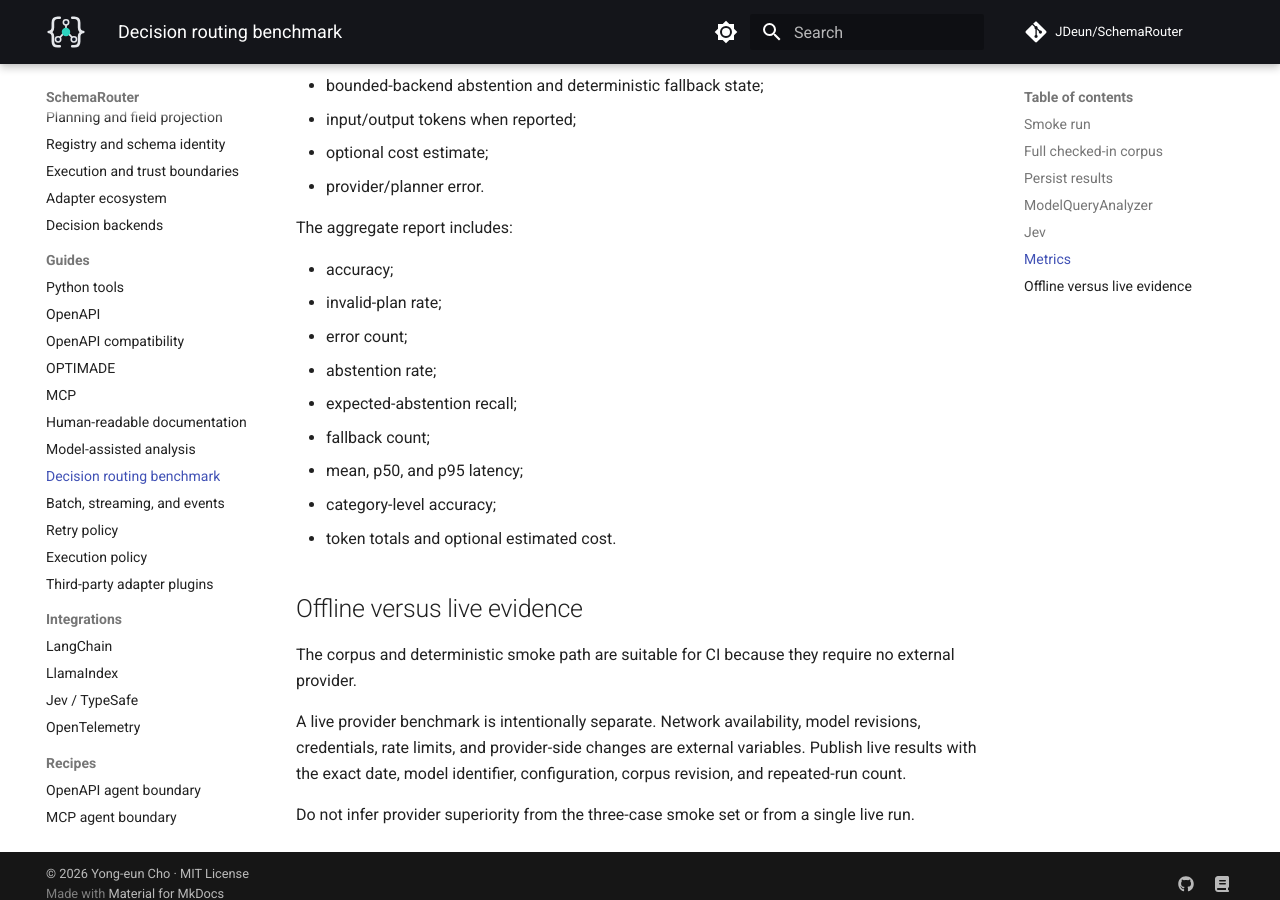
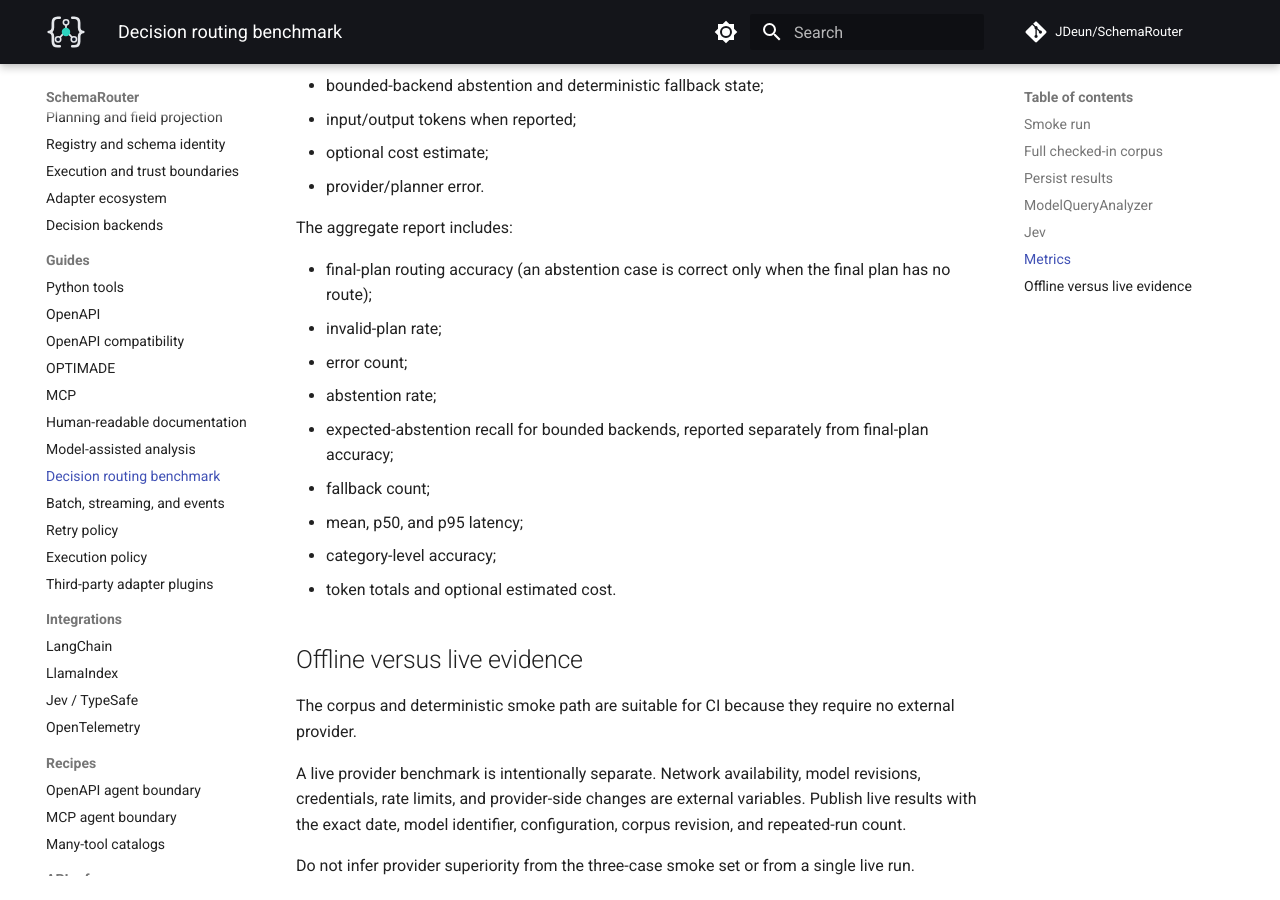
Before and after one commit to JDeun/SchemaRouter, an MkDocs documentation site: the page built from docs/guides/decision-benchmark.md, in a window 1280 px wide and 900 px high, scrolled down 2158 px. Built offline with MkDocs 1.6.1 and Material for MkDocs 9.7.7, drawn with Linux system fonts in a browser that asks for light colours; comment, search, counter and statistics services are not loaded.

Commit message:
docs: distinguish abstention quality from final routing accuracy

```diff
--- a/docs/guides/decision-benchmark.md
+++ b/docs/guides/decision-benchmark.md
@@ -94,11 +94,11 @@
 
 The aggregate report includes:
 
-- accuracy;
+- final-plan routing accuracy (an abstention case is correct only when the final plan has no route);
 - invalid-plan rate;
 - error count;
 - abstention rate;
-- expected-abstention recall;
+- expected-abstention recall for bounded backends, reported separately from final-plan accuracy;
 - fallback count;
 - mean, p50, and p95 latency;
 - category-level accuracy;
```
